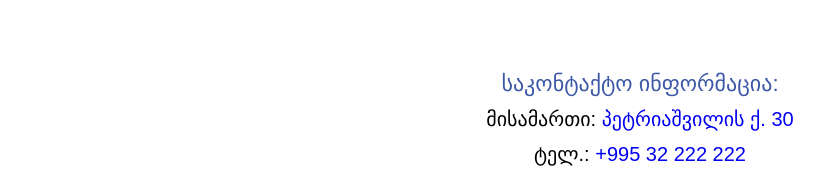
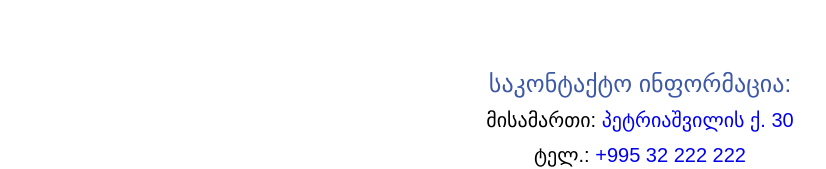
Before and after one commit to Zurab88/davaleba2, a plain HTML site: page index2.html in a window 1280 px wide. Shown: the part 281-450 px from the top of the page, without its empty margins (0-826 px from the left). Drawn offline with Linux system fonts and the light colour scheme.

Commit message:
contact info
sakontaqto informaciis fontis zoma gavzarde 2px-it

```diff
--- a/css/style.css
+++ b/css/style.css
@@ -64,7 +64,7 @@ li a {
 }
 .contactinfo {
 	color: #3D58A6;
-	font-size: 22px
+	font-size: 24px
 }
 .article {
 	margin-left: 30px;
```
